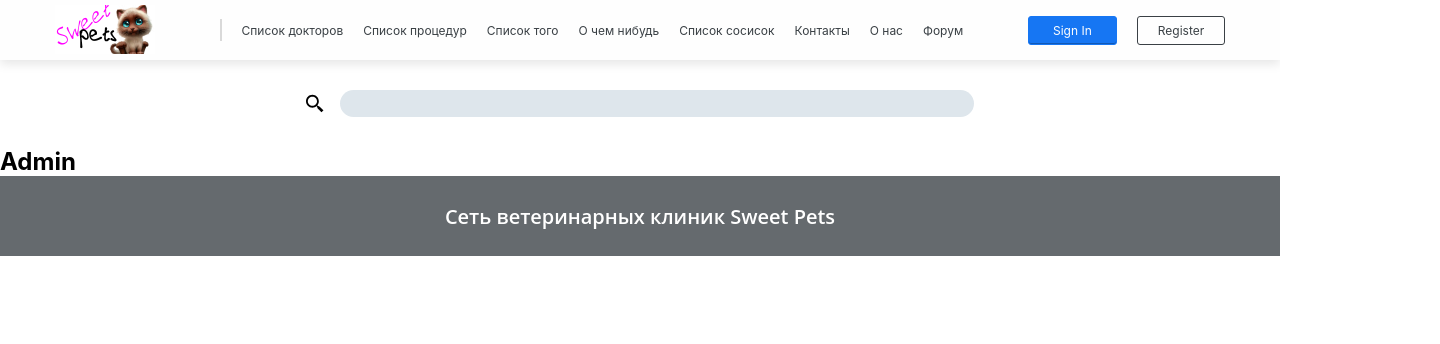
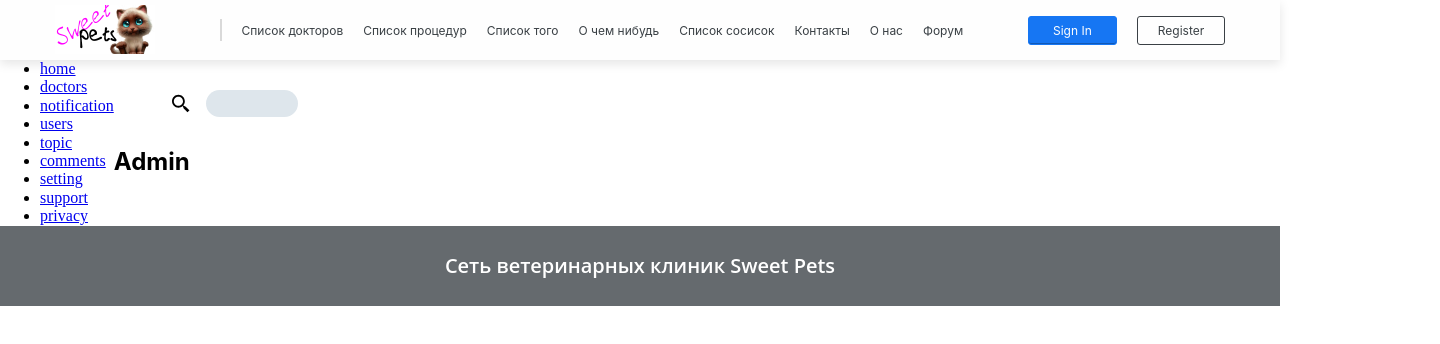
Before and after one commit to WolfGray101/veterinary, a React (Create React App) app: page /admin in a window 1280 px wide. Shown: the top 344 px of the page, 1440 px wide, since content can reach past the window. Built offline with nearby package versions, Linux system fonts and the light colour scheme.

Commit message:
SP-20: Add routs

```diff
--- a/src/view/Admin/AdminPage/AdminPage.module.scss
+++ b/src/view/Admin/AdminPage/AdminPage.module.scss
@@ -1,6 +1,8 @@
 .adminPageContainer {
   margin: 0 auto;
-  max-width: 1440px;
+  width: 1440px;
+  display: flex;
+  flex-grow: 1;
 }
 
 .adminMain {
--- a/src/view/Admin/AdminPage/AdminPage.tsx
+++ b/src/view/Admin/AdminPage/AdminPage.tsx
@@ -1,15 +1,31 @@
+import { Link } from 'react-router-dom';
+
 import classes from './AdminPage.module.scss';
 
 import Input from '../../../shared/Input/Input';
 import useInput from '../../../hooks/useInput';
+import routs from './routs';
 
-function AdminPage() {
+function Routs() {
   const searchInput = useInput('');
+
+  const navigations = routs.map((element) => (
+    <li key={element} className={classes.navAdmin__item}>
+      <Link className={classes.navAdmin__link} to={element}>{element}</Link>
+    </li>
+  ));
 
   return (
     <div className={classes.adminPageContainer}>
-      <aside>
-        <div />
+      <aside className={classes.aside}>
+        <div className={classes.aside__dashboard}>
+          <div />
+        </div>
+        <nav className={classes.navAdmin}>
+          <ul className={classes.navAdmin__list}>
+            {navigations}
+          </ul>
+        </nav>
       </aside>
       <div className={classes.adminMain}>
         <div className={classes.adminMain__search}>
@@ -26,4 +42,4 @@ function AdminPage() {
   );
 }
 
-export default AdminPage;
+export default Routs;
--- /dev/null
+++ b/src/view/Admin/AdminPage/routs.ts
@@ -0,0 +1,13 @@
+const adminRouts: string[] = [
+  'home',
+  'doctors',
+  'notification',
+  'users',
+  'topic',
+  'comments',
+  'setting',
+  'support',
+  'privacy',
+];
+
+export default adminRouts;
```
